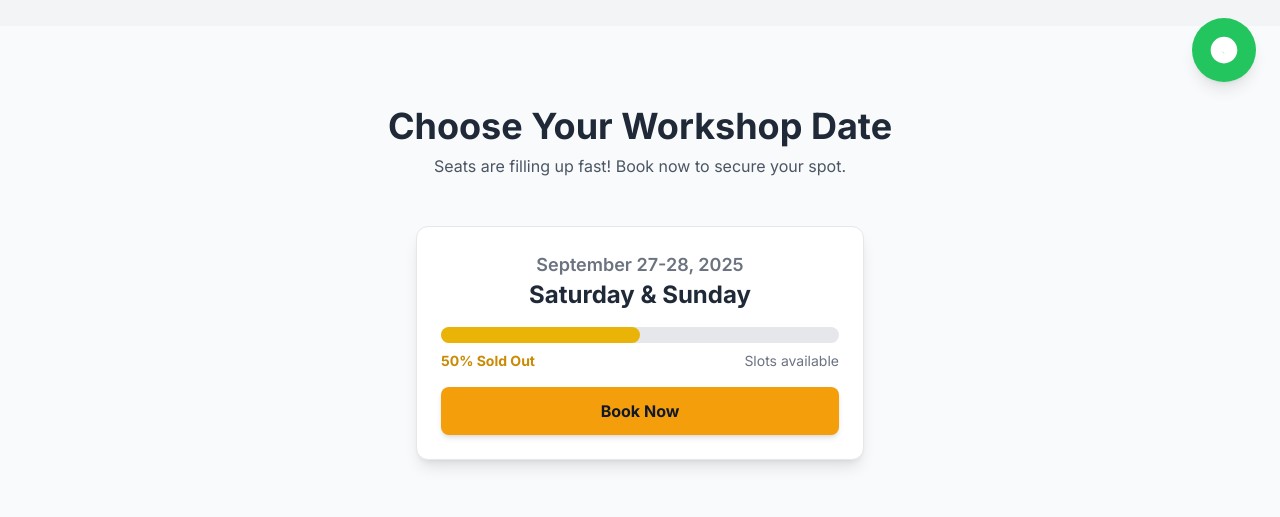
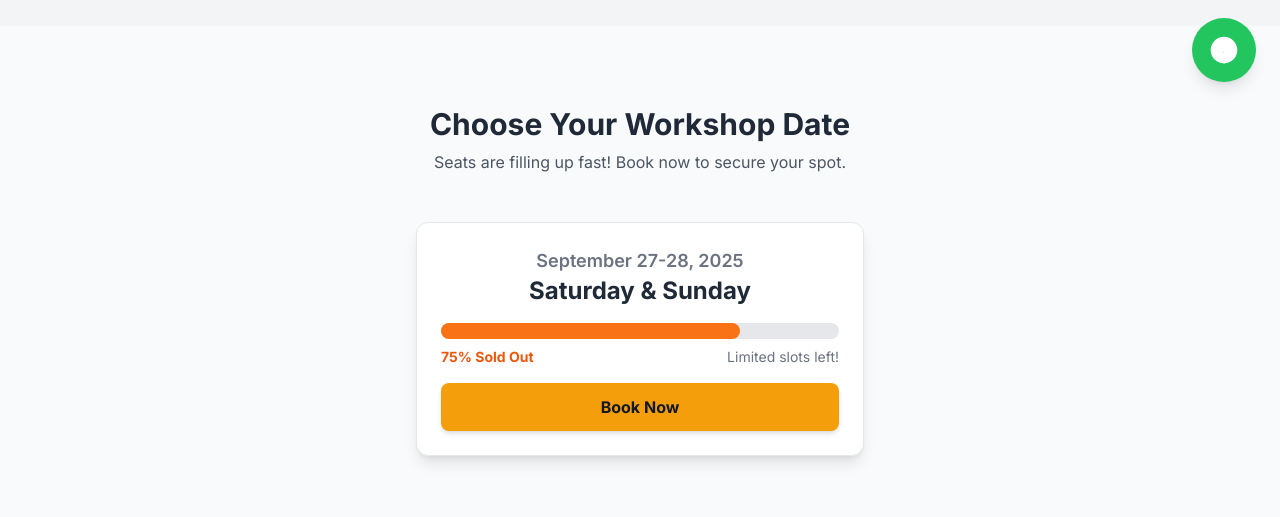
Before and after one commit to jeleowWMsdtseru/vibe-coding-landing-page, a plain HTML site: page index.html in a window 1280 px wide. Shown: the part 694-1211 px from the top of the page. Drawn offline with nearby package versions, Linux system fonts and the light colour scheme.

Commit message:
Update index.html

```diff
--- a/index.html
+++ b/index.html
@@ -145,7 +145,7 @@
       <!-- Dates Section -->
       <section id="dates" class="mb-16">
         <div class="text-center mb-12">
-            <h2 class="text-3xl md:text-4xl font-bold text-gray-800">Choose Your Workshop Date</h2>
+            <h2 class="text-3xl md-text-4xl font-bold text-gray-800">Choose Your Workshop Date</h2>
             <p class="text-gray-600 mt-2">Seats are filling up fast! Book now to secure your spot.</p>
         </div>
         <div class="grid grid-cols-1 gap-8 max-w-md mx-auto">
@@ -157,11 +157,11 @@
 
                     <!-- Progress Bar -->
                     <div class="w-full bg-gray-200 rounded-full h-4 mb-2">
-                        <div class="bg-yellow-500 h-4 rounded-full" style="width: 50%"></div>
+                        <div class="bg-orange-500 h-4 rounded-full" style="width: 75%"></div>
                     </div>
                     <div class="flex justify-between items-center text-sm mb-4">
-                        <p class="font-bold text-yellow-600">50% Sold Out</p>
-                        <p class="text-gray-500">Slots available</p>
+                        <p class="font-bold text-orange-600">75% Sold Out</p>
+                        <p class="text-gray-500">Limited slots left!</p>
                     </div>
 
                     <a href="https://forms.gle/PN7R1p8C5YD6sWABA" target="_blank" rel="noopener noreferrer" class="inline-block w-full bg-amber-500 hover:bg-amber-600 text-gray-900 font-bold py-3 px-6 rounded-lg shadow-md transition-all">
```
